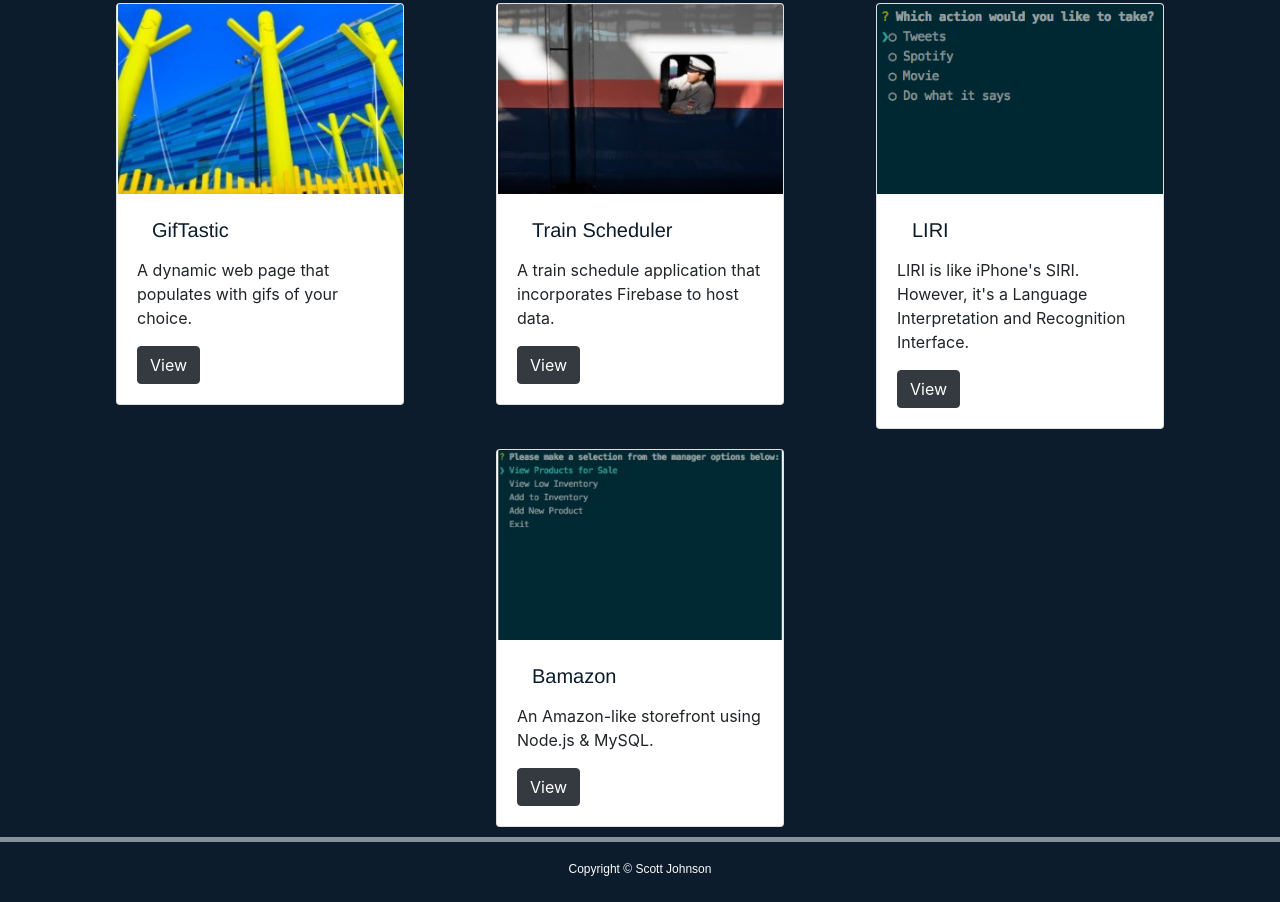
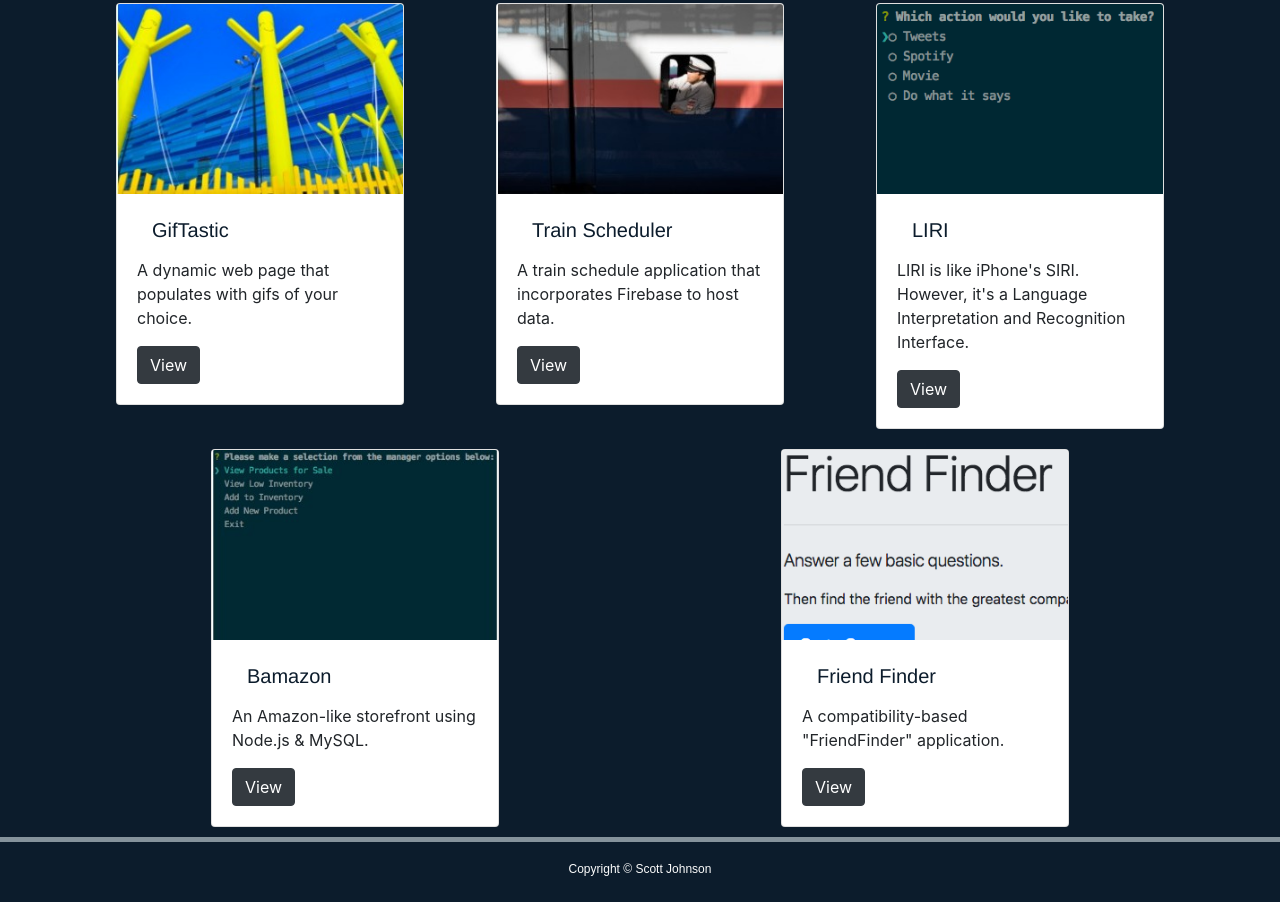
Before and after one commit to rscottjohnson/portfolio-version2, a plain HTML site: page portfolio.html in a window 1280 px wide. Shown: the part 734-1636 px from the top of the page. Drawn offline with nearby package versions, Linux system fonts and the light colour scheme.

Commit message:
Added Friend Finder to portfolio

```diff
--- a/portfolio.html
+++ b/portfolio.html
@@ -122,6 +122,16 @@
                     </div>
                 </div>
             </div>
+            <div class="col-sm">
+                <div class="card mx-auto" style="width: 18rem;">
+                    <img class="card-img-top" src="assets/images/ScreenShot-FriendFinder.jpg" alt="Friend Finder">
+                    <div class="card-body">
+                        <h5 class="card-title">Friend Finder</h5>
+                        <p class="card-text">A compatibility-based "FriendFinder" application.</p>
+                        <a href="https://rscottjohnson.github.io/Friend-Finder/" class="btn btn-dark">View</a>
+                    </div>
+                </div>
+            </div>
         </div>
     </div>
 
```
Also changed, not shown: assets/images/ScreenShot-FriendFinder.jpg (added).
